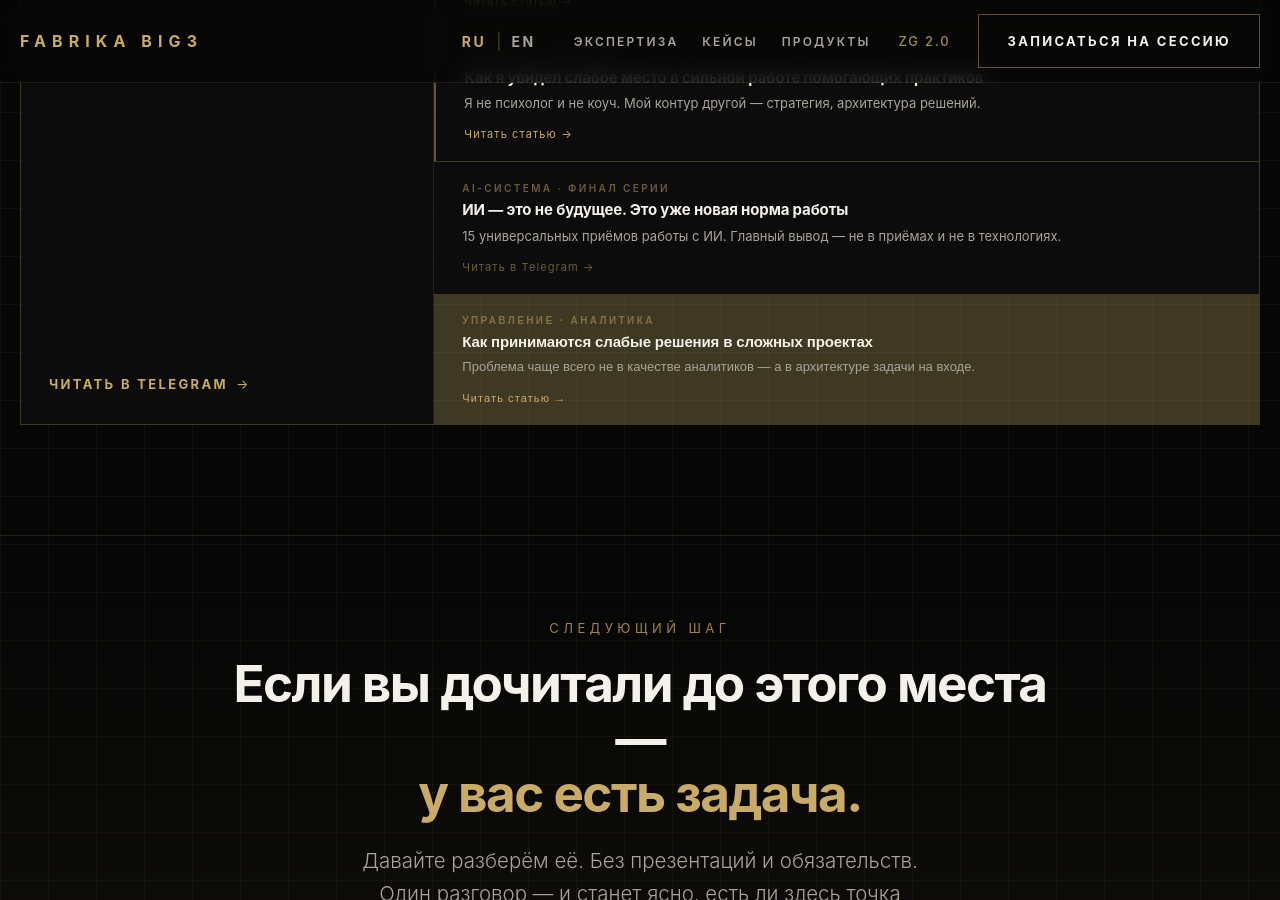
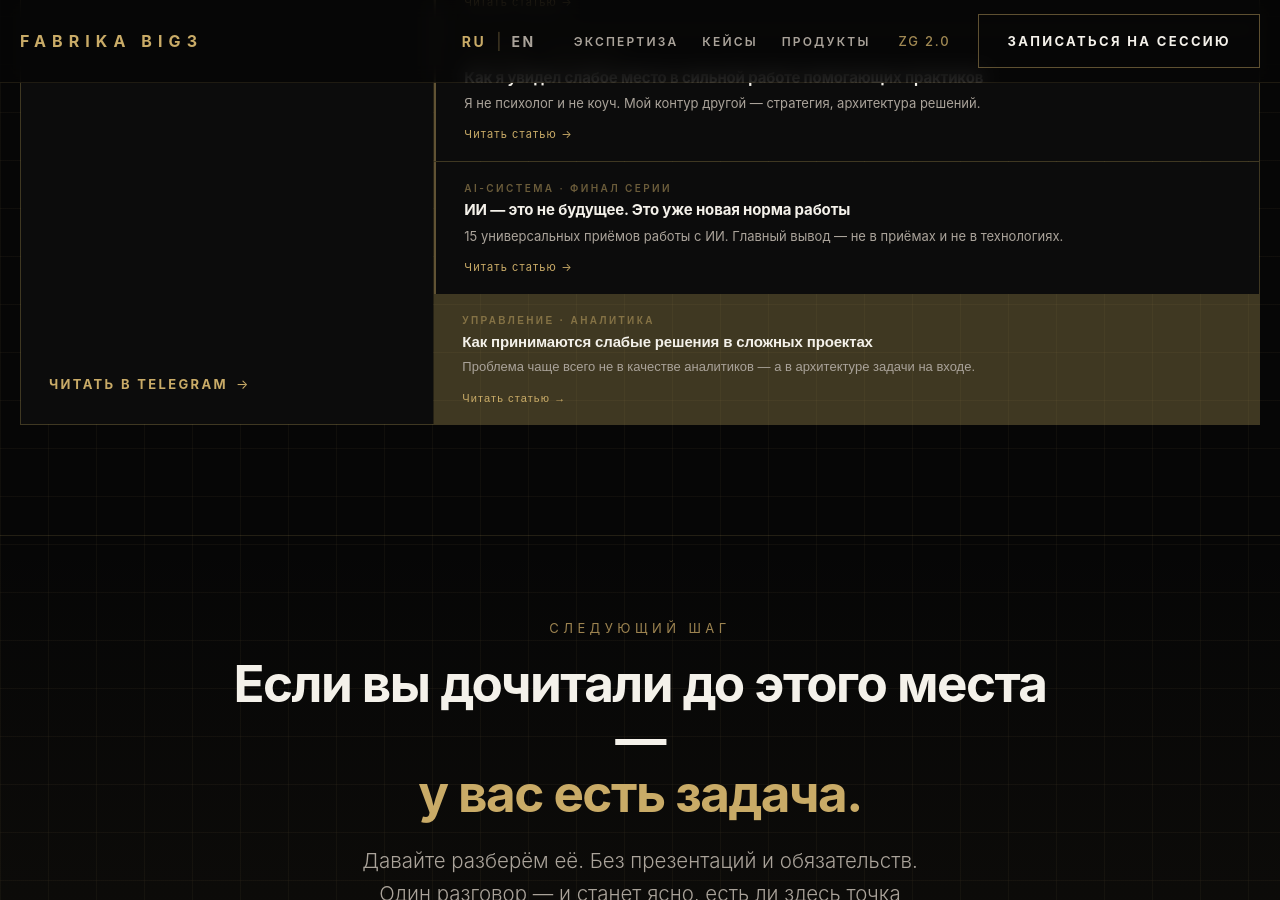
Before and after one commit to Valerii1242/fabrika-big3, a Jekyll site: the page index.html, which Jekyll copies as it is, in a window 1280 px wide and 900 px high, scrolled down 6608 px. Built offline with Jekyll 4.4.1, drawn with Linux system fonts in a browser that asks for light colours.

Commit message:
Add files via upload

```diff
--- a/index.html
+++ b/index.html
@@ -2165,11 +2165,11 @@
               <span style="font-size:11px;letter-spacing:.1em;color:var(--gold);margin-top:8px;display:block;" data-ru="Читать статью →" data-en="Read article →">Читать статью →</span>
             </a>
 
-            <a class="tenchat-post" href="https://t.me/fabrika_big3" target="_blank" rel="noopener noreferrer">
+            <a class="tenchat-post" href="/blog/ii-novaya-norma-raboty/" style="border-left:2px solid rgba(201,171,103,.45);">
               <span class="tenchat-post-tag" data-ru="AI-система · Финал серии" data-en="AI System · Series finale">AI-система · Финал серии</span>
               <h4 data-ru="ИИ — это не будущее. Это уже новая норма работы" data-en="AI is not the future. It is already the new normal of work">ИИ — это не будущее. Это уже новая норма работы</h4>
               <p data-ru="15 универсальных приёмов работы с ИИ. Главный вывод — не в приёмах и не в технологиях." data-en="15 universal techniques for working with AI. The main conclusion is not about techniques or technology.">15 универсальных приёмов работы с ИИ. Главный вывод — не в приёмах и не в технологиях.</p>
-              <span style="font-size:11px;letter-spacing:.1em;color:rgba(201,171,103,.5);margin-top:8px;display:block;" data-ru="Читать в Telegram →" data-en="Read on Telegram →">Читать в Telegram →</span>
+              <span style="font-size:11px;letter-spacing:.1em;color:var(--gold);margin-top:8px;display:block;" data-ru="Читать статью →" data-en="Read article →">Читать статью →</span>
             </a>
 
             <button class="tenchat-post tenchat-post--article" onclick="document.getElementById('modal-weak-decisions').style.display='flex'" style="background:none;border:none;text-align:left;cursor:pointer;width:100%;">
```
